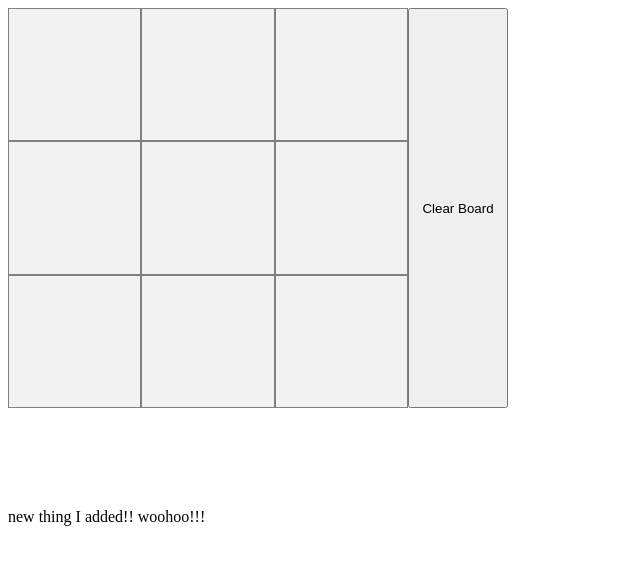
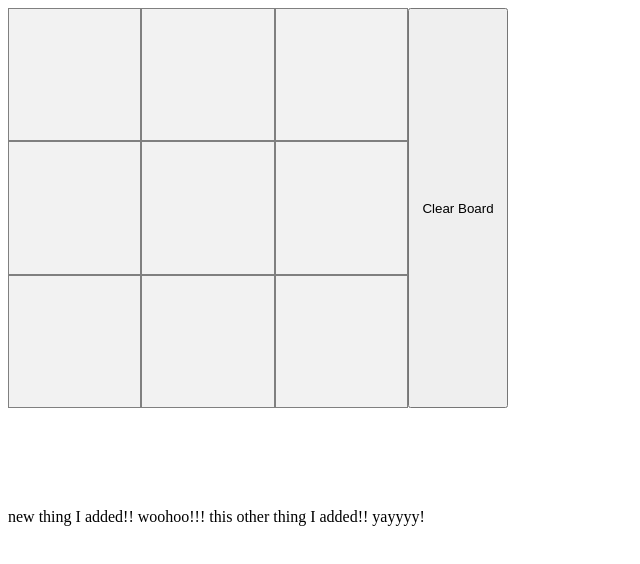
Before and after one commit to amusabji/games, a plain HTML site: page index.html in a window 1280 px wide. Shown: the whole page, without its empty margins (0-640 px from the left). Drawn offline with Linux system fonts and the light colour scheme.

Commit message:
still testing git

```diff
--- a/index.html
+++ b/index.html
@@ -30,3 +30,5 @@
 
 
 new thing I added!! woohoo!!!
+
+this other thing I added!! yayyyy!
```
